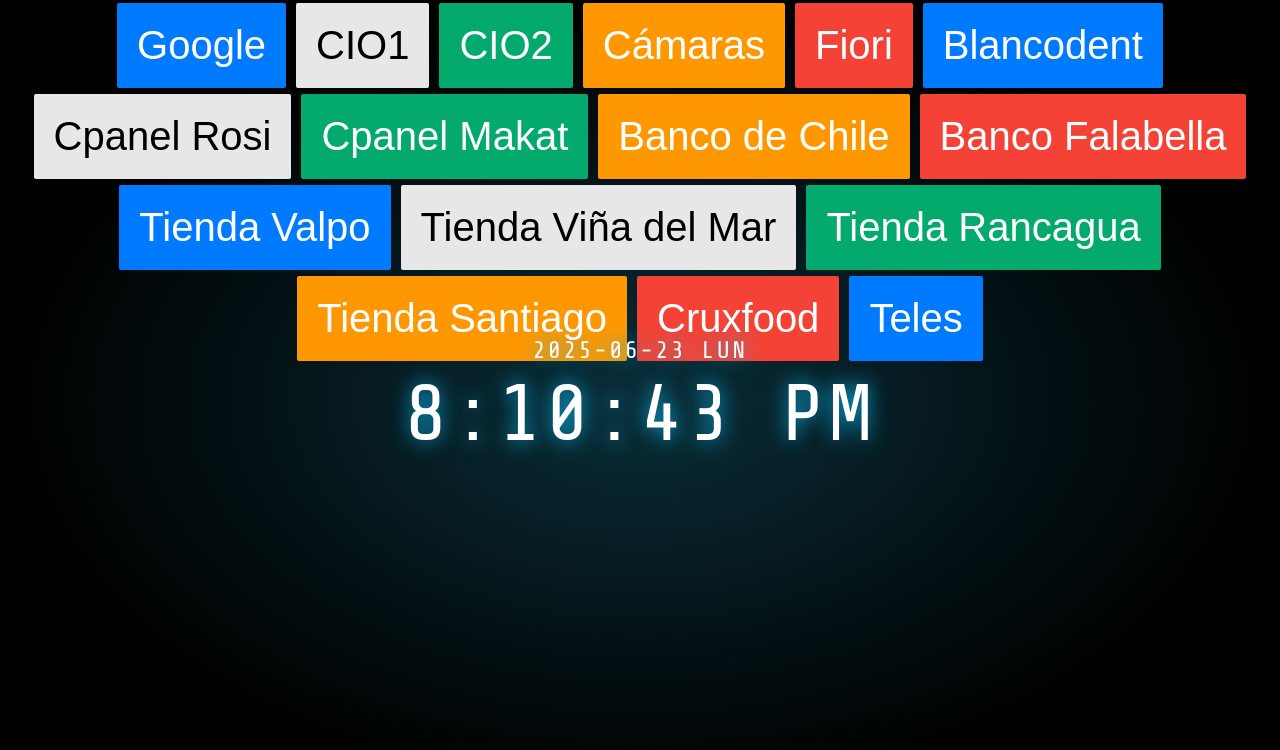
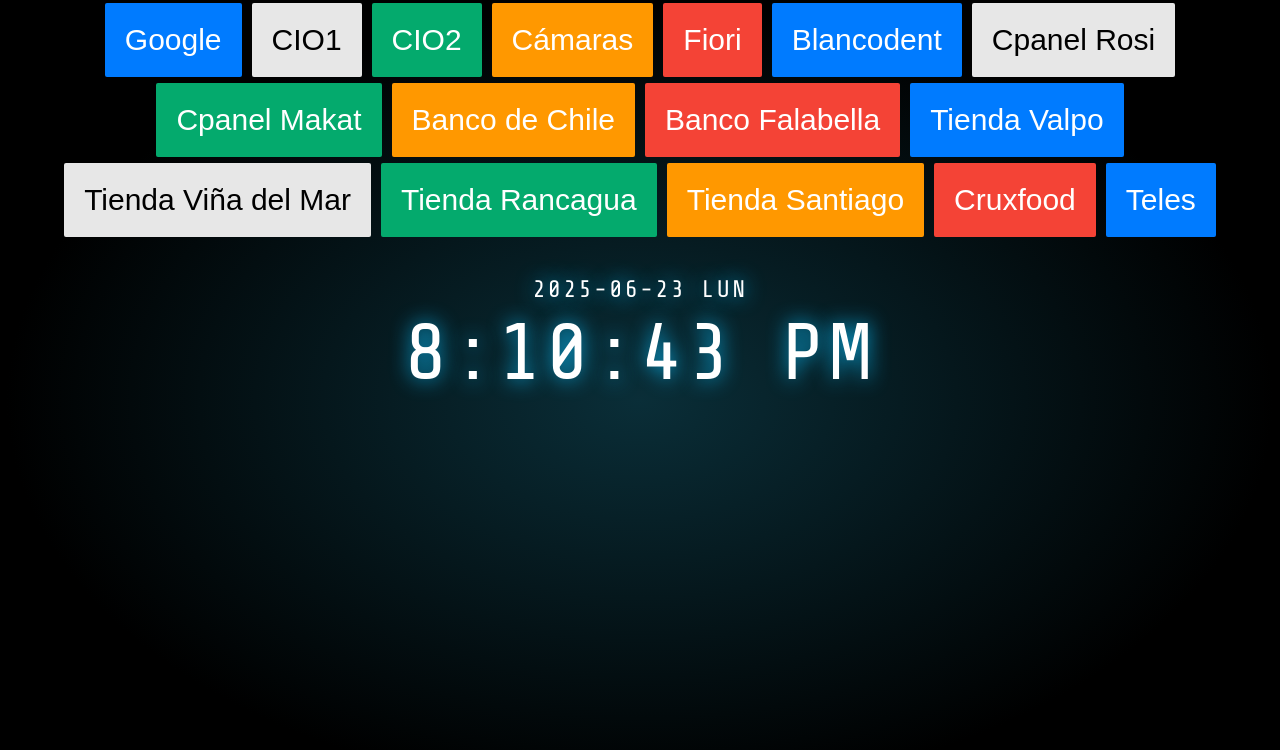
Before and after one commit to sergio2404/inicio, a plain HTML site: page index.html in a window 1280 px wide. Drawn offline with nearby package versions, Linux system fonts and the light colour scheme.

Commit message:
Update style.css

```diff
--- a/style.css
+++ b/style.css
@@ -19,10 +19,6 @@ p{
     font-family: 'Share Tech Mono', monospace;
     color: #ffffff;
     text-align: center;
-    position: absolute;
-    left: 50%;
-    top: 50%;
-    transform: translate(-50%,-50%);
     text-shadow: 0 0 20px rgba(10,175, 230,1), 0 0 20px rgba(10,175, 230,0) ;
 }
 .tiempo{
@@ -46,7 +42,7 @@ html {
   cursor: pointer;
   border-radius: 2px;
   display: inline-flex;
-  font-size: 40px;
+  font-size: 30px;
   margin: 3px;
 }
 .primary {background-color: #007bff;}
```
